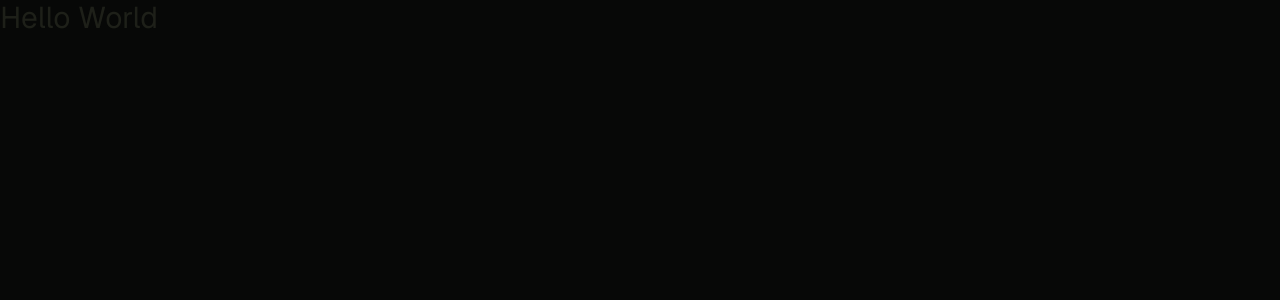
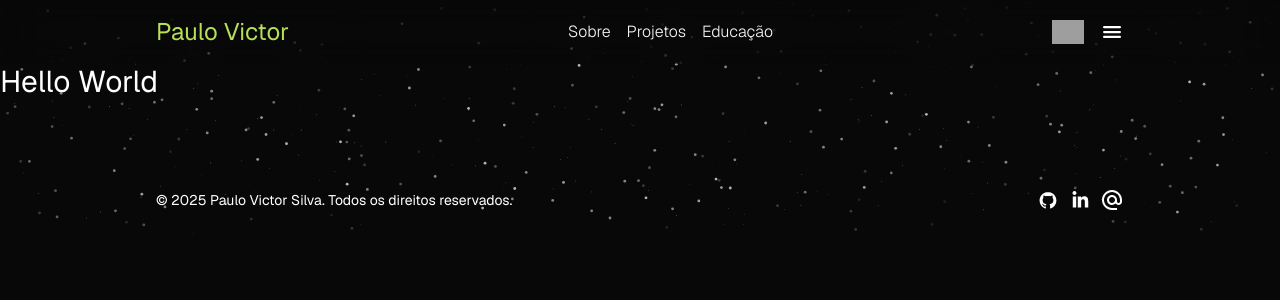
Before and after one commit to paulopbi/portfolio, a Next.js app: page / in a window 1280 px wide. Shown: the top 300 px of the page. Built offline with nearby package versions, Linux system fonts and the light colour scheme; grey boxes are pictures that could not be loaded.

Commit message:
feat: add SEO optimization and particle/navbar component

```diff
--- a/src/app/layout.tsx
+++ b/src/app/layout.tsx
@@ -1,34 +1,44 @@
-import type { Metadata } from "next";
-import { Geist, Geist_Mono } from "next/font/google";
-import "./globals.css";
-
-const geistSans = Geist({
-  variable: "--font-geist-sans",
-  subsets: ["latin"],
-});
-
-const geistMono = Geist_Mono({
-  variable: "--font-geist-mono",
-  subsets: ["latin"],
-});
+import type { Metadata } from "next"
+import "./globals.css"
+import Navbar from "@/components/navbar"
+import Footer from "@/components/footer"
+import { geistSansFont } from "@/utils/fonts"
+import { Particles } from "@/components/magicui/particles"
+import { projectKeyWords } from "@/constants"
 
 export const metadata: Metadata = {
-  title: "Paulo Victor - Desenvolvedor Frontend",
-  description: "Generated by create next app",
-};
+  title: "Paulo Victor Silva Rosa - Desenvolvedor Frontend",
+  description:
+    "Portfólio pessoal de Paulo Victor Silva Rosa. Um desenvolvedor front-end especializado em React, Next.js e Tailwind CSS.",
+  authors: {
+    name: "Paulo Victor Silva Rosa",
+  },
+  icons: {
+    icon: "./src/app/favicon.ico",
+  },
+  keywords: projectKeyWords,
+}
 
 export default function RootLayout({
   children,
 }: Readonly<{
-  children: React.ReactNode;
+  children: React.ReactNode
 }>) {
   return (
     <html lang="pt-BR">
       <body
-        className={`${geistSans.variable} ${geistMono.variable} antialiased`}
+        className={`${geistSansFont.className} bg-background relative text-white antialiased`}
       >
+        <Particles
+          className="absolute inset-0 z-0"
+          quantity={250}
+          ease={100}
+          refresh
+        />
+        <Navbar />
         {children}
+        <Footer />
       </body>
     </html>
-  );
+  )
 }
```
